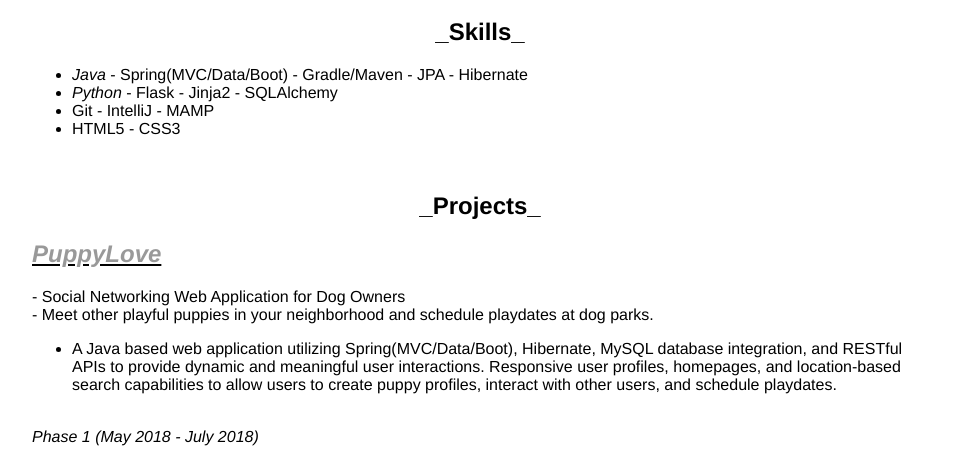
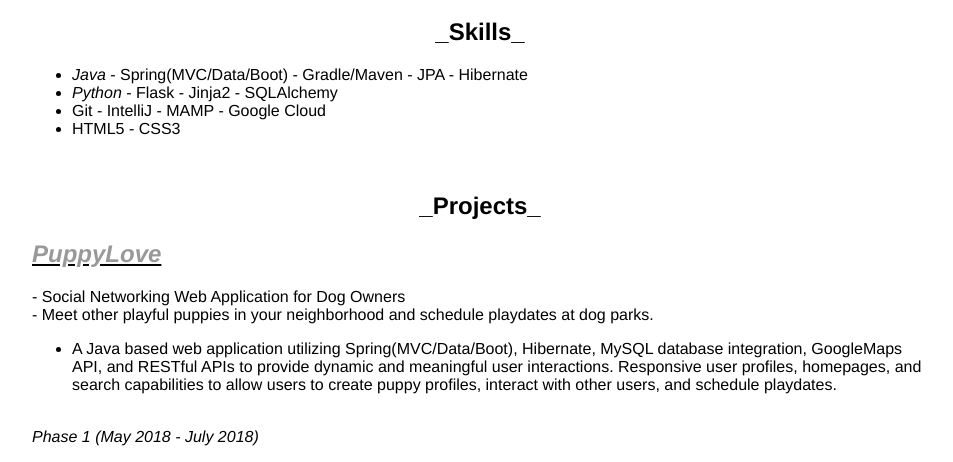
Before and after one commit to ktlnbstn/ktlnbstn.github.io, a Jekyll site: the page built from cv/index.html, in a window 1280 px wide. Shown: the part 375-837 px from the top of the page, without its empty margins (160-1113 px from the left). Built offline with Jekyll 4.4.1, drawn with Linux system fonts in a browser that asks for light colours.

Commit message:
update skills

```diff
--- a/cv/index.html
+++ b/cv/index.html
@@ -19,7 +19,7 @@ a true believer that skills can be taught, but genuine enthusiasm cannot.</br>
 	<ul>
 		<li><em>Java</em> - Spring(MVC/Data/Boot) - Gradle/Maven - JPA - Hibernate</li>
 		<li><em>Python</em> - Flask - Jinja2 - SQLAlchemy</li>
-		<li>Git - IntelliJ - MAMP</li>
+		<li>Git - IntelliJ - MAMP - Google Cloud</li>
 		<li>HTML5 - CSS3</li>
 	</ul></br>
 
@@ -30,8 +30,8 @@ a true believer that skills can be taught, but genuine enthusiasm cannot.</br>
 		- Meet other playful puppies in your neighborhood and schedule playdates at dog parks. </br>
 
 <ul>
-<li>A Java based web application utilizing Spring(MVC/Data/Boot), Hibernate, MySQL database integration, and RESTful APIs
-	to provide dynamic and meaningful user interactions. Responsive user profiles, homepages, and location-based
+<li>A Java based web application utilizing Spring(MVC/Data/Boot), Hibernate, MySQL database integration, GoogleMaps API, and RESTful APIs
+	to provide dynamic and meaningful user interactions. Responsive user profiles, homepages, and
 	search capabilities to allow users to create puppy profiles, interact with other users, and schedule playdates.</li>
 </ul></br>
 
```
